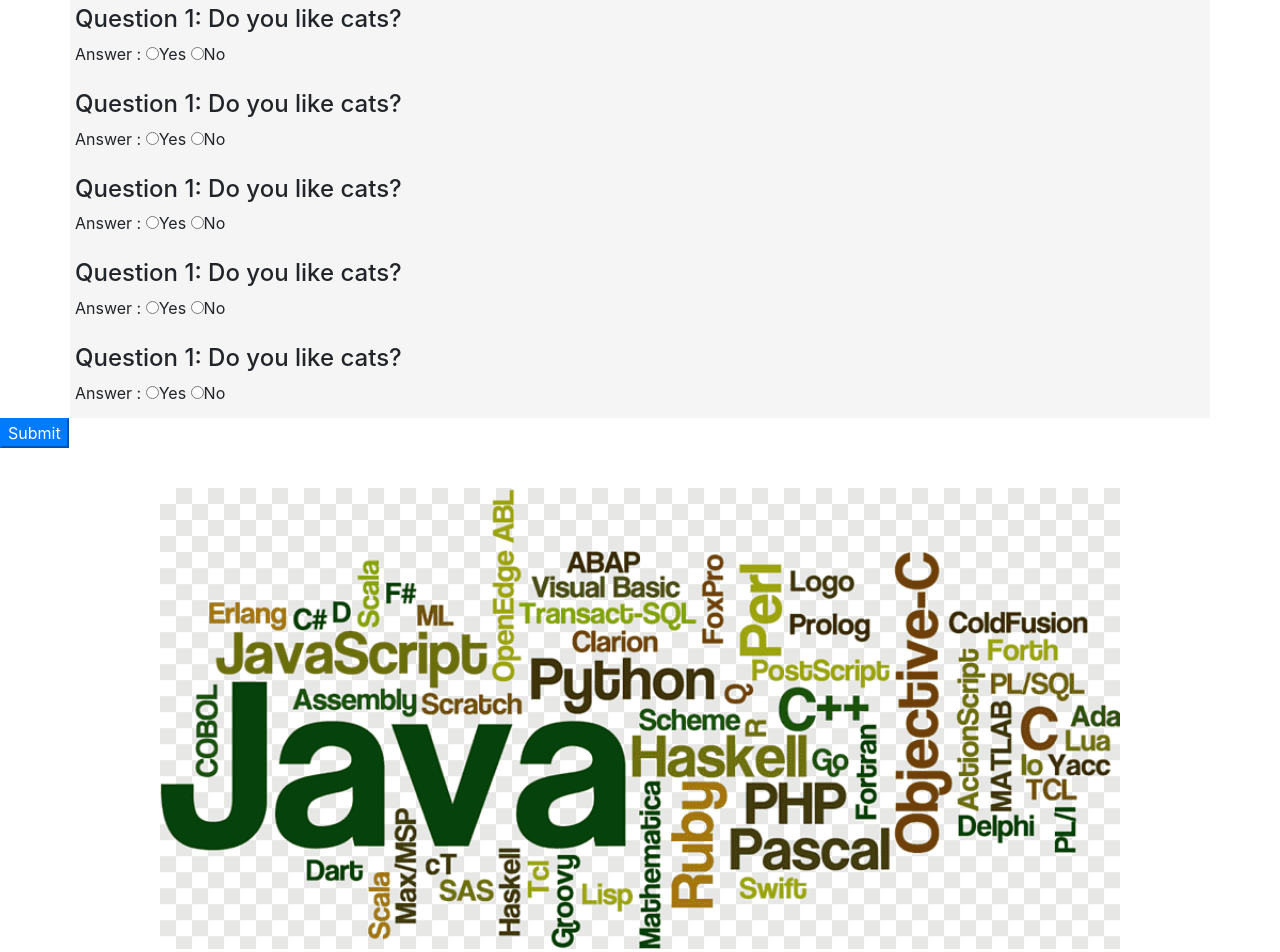
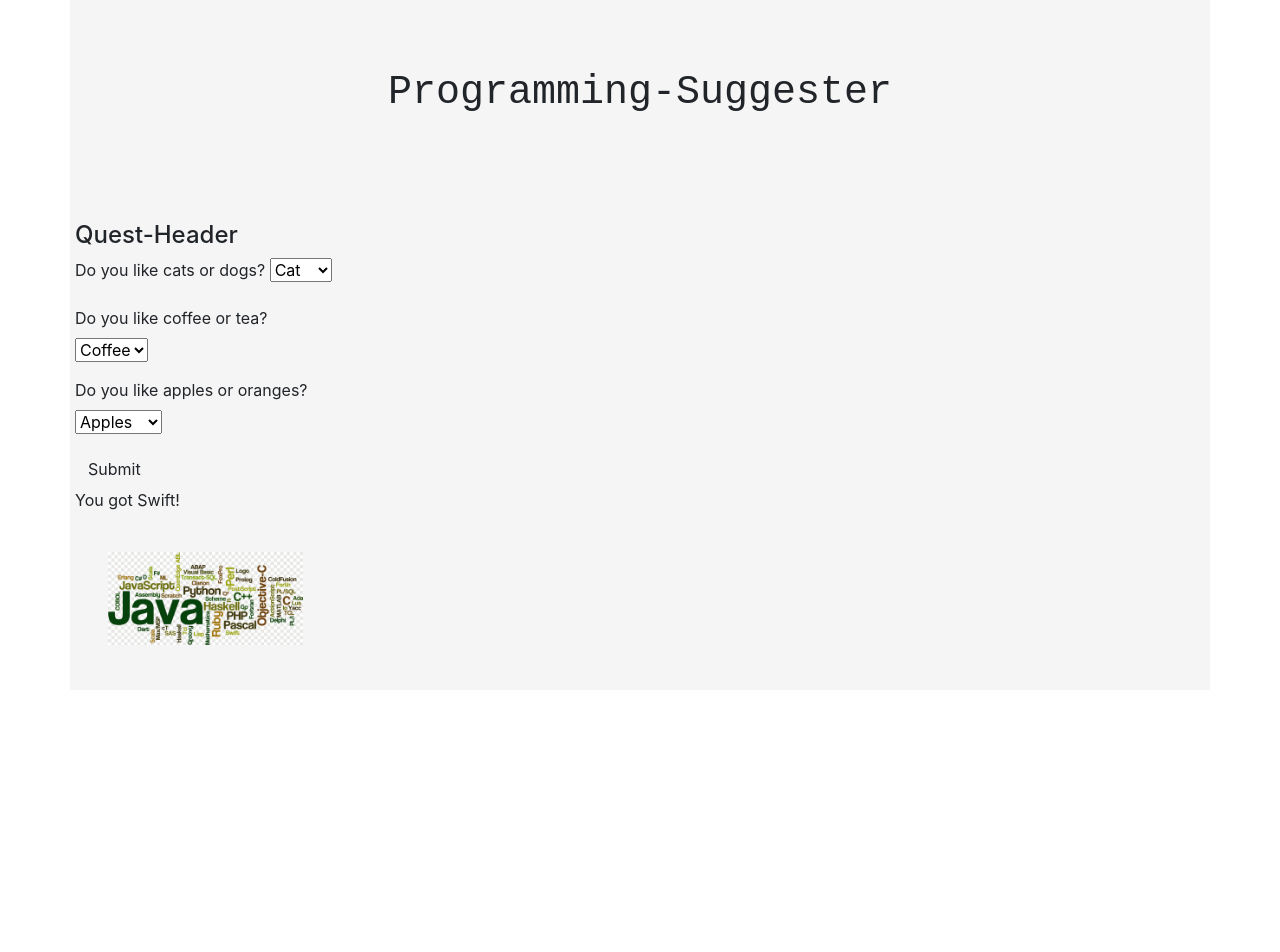
Before and after one commit to Tony5897/Language-Selector, a plain HTML site: page index.html in a window 1280 px wide. After the commit the page ends 800 px from the top, so only its background shows below. Drawn offline with Linux system fonts and the light colour scheme.

Commit message:
add new forms, fixing output bug.

```diff
--- a/index.html
+++ b/index.html
@@ -9,41 +9,44 @@
 </head>
 <body>
   <div class="container">
-    <form id="docForm">
+    <div class="jumbotron">
+      <h1>Programming-Suggester</h1>
+    </div>
+    <div class="row">
+      <div class="col-md-3">
+        <div>
+          <h4>Quest-Header</h4>
+        </div>
+      <div class="form">
         <div class="form-group">
-      <h4>Question 1: Do you like cats?</h4>
-      <label for="Question1">Answer :</label>
-      <input type="radio" id="radio" name="pick1" value="3">Yes</input>
-      <input type="radio" id="radio" name="pick1" value="1">No</input>
+          <label for="queOne">Do you like cats or dogs?</label>
+          <select id="queOne">
+            <option value="cat">Cat</option>
+            <option value="dog">Dogs</option>
+          </select>
         </div>
+        <div class="form">
           <div class="form-group">
-      <h4>Question 1: Do you like cats?</h4>
-      <label for="Question1">Answer :</label>
-      <input type="radio" id="radio" name="pick2" value="3">Yes</input>
-      <input type="radio" id="radio" name="pick2" value="1">No</input>
+            <label for="queTwo">Do you like coffee or tea?</label>
+            <select id="queTwo">
+              <option value="coffee">Coffee</option>
+              <option value="tea">Tea</option>
+            </select>
           </div>
+          <div class="form">
             <div class="form-group">
-      <h4>Question 1: Do you like cats?</h4>
-      <label for="Question1">Answer :</label>
-      <input type="radio" id="radio" name="pick3" value="3">Yes</input>
-      <input type="radio" id="radio" name="pick3" value="1">No</input>
+              <label for="queThree">Do you like apples or oranges?</label>
+              <select id="queThree">
+                <option value="apple">Apples</option>
+                <option value="orange">Oranges</option>
+              </select>
             </div>
-    <div class="form-group">
-      <h4>Question 1: Do you like cats?</h4>
-      <label for="Question1">Answer :</label>
-      <input type="radio" id="radio" name="pick4" value="3">Yes</input>
-      <input type="radio" id="radio" name="pick4" value="1">No</input>
+          <button class="btn" type="Submit">Submit</button>
+          <div id="output">
         </div>
-      <h4>Question 1: Do you like cats?</h4>
-      <label for="Question1">Answer :</label>
-      <input type="radio" id="radio" name="pick5" value="3">Yes</input>
-      <input type="radio" id="radio" name="pick5" value="1">No</input>
+      </form>
     </div>
-      <button id="button" class="btn-primary">Submit</button>
-    </form>
-    <div id="output">
       <p>You got Swift!</p>
-    </div>
     <img src="img/langart.png" class="middle-img">
   </div>
   </div>
--- a/js/scripts.js
+++ b/js/scripts.js
@@ -1,30 +1,30 @@
-//Business Logic ---------
+$(document).ready(function() {
+  $("doc.Form").submit(function() {
 
+    let queOne = $("select#queOne").val();
+    let queTwo = $("select#queTwo").val();
+    let queThree = $("select#queThree").val();
+    // let pick4 = $("input#pick4").val();
+    // let pick5 = $("input#pick5").val();
 
-//UI Logic --------------
-$(document).ready(function() {
-  $("#docForm").submit(function() {
-
-  let pick1 = $("input#pick1").val();
-  let pick2 = $("input#pick2").val();
-  let pick3 = $("input#pick3").val();
-  let pick4 = $("input#pick4").val();
-  let pick5 = $("input#pick5").val();
-
-  if (pick1 === "1" && pick3 != "2" || pick1 != "1" && pick3  === "1") {
-    $("#output").text("You should learn Swift!").show();
-  }
-    else if(pick1 === "2" || pick3 === "3") {
-    } else if (pick1 ==="2" || pick3 === "3") {
-      $("#output").text("You should learn javaScript").show();
-    }
-    else if(pick3 === "2") {
-    } else if (pick3 === "2") {
-      $("#output").text("You should learn Kotlin").show();
+    if (queOne === "cat" && queTwo === "coffee" && queThree === "apple") {
+      $("#output").text("You should learn Swift").show();
+    } else if(queTwo === "tea") {
+      $("#output").text("You shoud learn kotlin.").show();
+  // } else if(pick1 === "2" || pick3 === "3") {
+  //   } else if (pick1 ==="2" || pick3 === "3") {
+  //     $("#output").text("You should learn javaScript").show();
+  //   }
+  //   else if(pick3 === "2") {
+  //   } else if (pick3 === "2") {
+  //     $("#output").text("You should learn Kotlin").show();
     }
     else {
       $("#output").text("Nothing is selected").show();
     }
     event.preventDefault();
+  });
 });
-});
+
+
+//Swift, Kotlin, C#,
```
Lines whose indentation alone changed are shown as unchanged.
